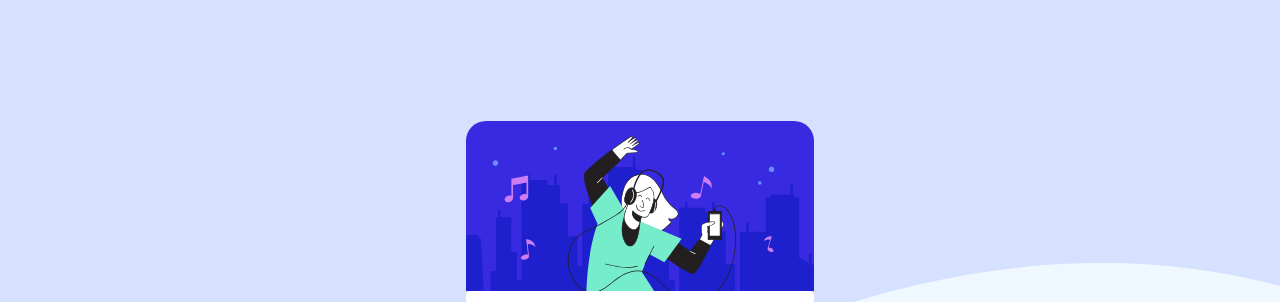
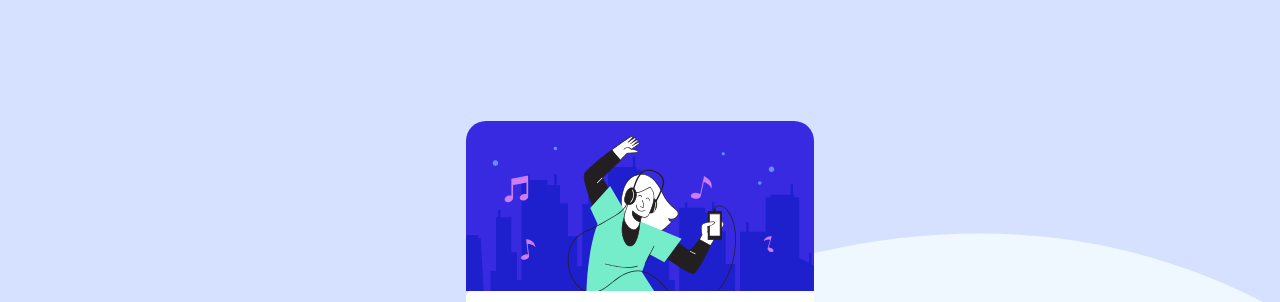
Before and after one commit to CoderExplore365/order-summary, a plain HTML site: page index.html in a window 1280 px wide. Shown: the top 302 px of the page. Drawn offline with Linux system fonts and the light colour scheme.

Commit message:
order summary background

```diff
--- a/style.css
+++ b/style.css
@@ -7,17 +7,15 @@ body {
     justify-content: center;
     align-items: center;
     flex-direction: column;
+    background-image: url('images/pattern-background-desktop.svg');
+    background-color: aliceblue;
+    background-size: contain;
 }
 
 * {
     box-sizing: border-box;
     margin: 0;
     padding: 0;
-}
-
-.bg-image {
-    background-image: url('images/pattern-background-desktop.svg');
-    background-color: aliceblue;
 }
 
 .illustration-hero {
```
